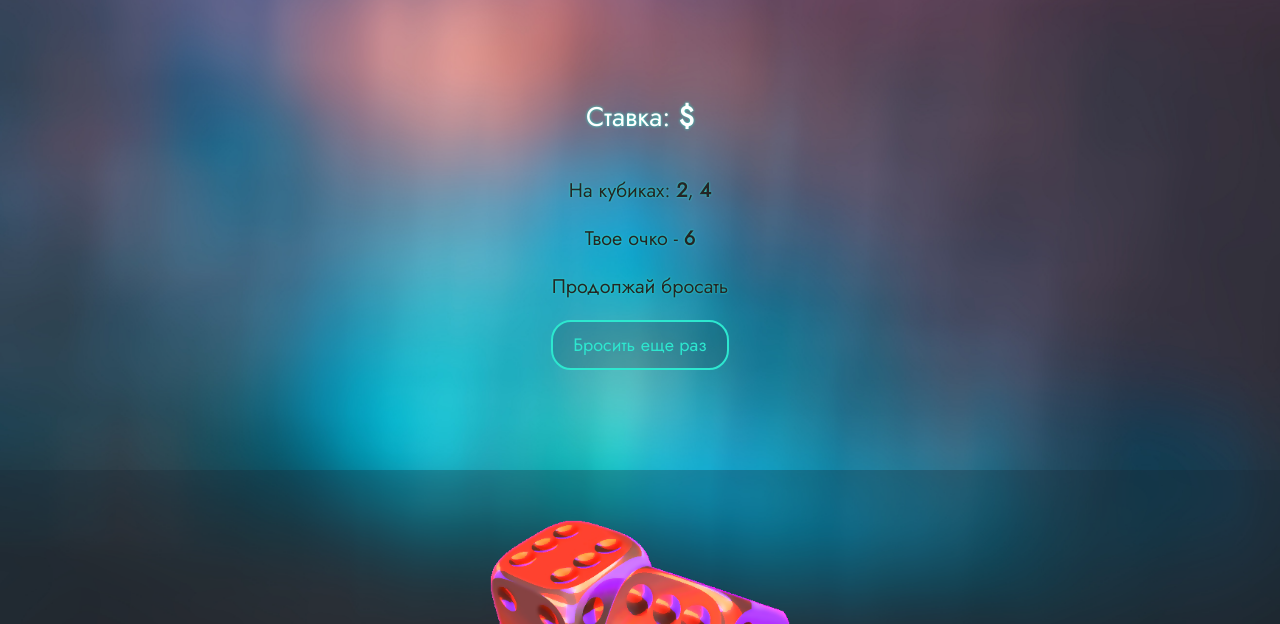
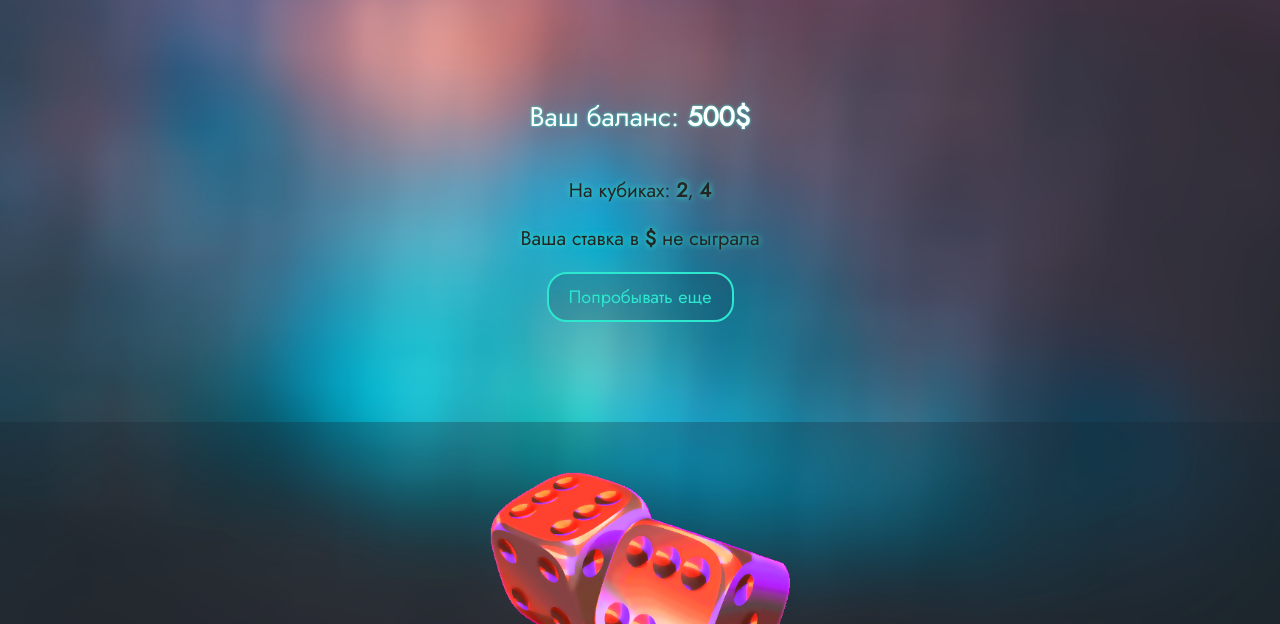
Before and after one commit to sasha-odintsov/casino, a plain HTML site: page index.html in a window 1280 px wide. Both pictures are taken after a click on the button "Бросить кубики". Shown: the part 176-800 px from the top of the page. Drawn offline with Linux system fonts and the light colour scheme.

Commit message:
Refactioring js file without point

```diff
--- a/index.html
+++ b/index.html
@@ -64,7 +64,7 @@
                 Продолжай бросать
             </p>
             <form>
-                <button type="button" class="button">Бросить еще раз</button>
+                <button type="button" class="button" onclick="rollDice('sum')">Бросить еще раз</button>
             </form>
         </section>
         <!-- footer -->
--- a/js/main.js
+++ b/js/main.js
@@ -13,52 +13,125 @@ function getRandomInt(min, max) {
 }
 
 let balance = 500;
+let rolledPoint = 0;
 
 document.querySelector("#balance").innerHTML = balance + "$";
 
+//----without point----
 function rollDice() {
     let cube1 = getRandomInt(1, 6);
     let cube2 = getRandomInt(1, 6);
-    let sum = cube1 + cube2;
     let betWin = document.getElementById("bet").value * 2;
     let bet = document.getElementById("bet").value;
     document.getElementById("balance-result").innerHTML = balance + "$";
-    if (sum === 7 || sum === 11) {
+    if (getResultDice(cube1, cube2) === "win") {
         layout("bet-result");
         document.getElementById("result-text").innerHTML = `Вы выграли, и получаете <strong>${betWin}$</strong>`;
         balance = balance + betWin;
         document.getElementById("balance").innerHTML = balance + "$";
-    } else if (sum === 2 || sum === 8 || sum === 12) {
+    } else {
         layout("bet-result");
         document.getElementById("result-text").innerHTML = `Ваша ставка в <strong>${bet}$</strong> не сыграла`;
         balance = balance - bet;
         document.getElementById("balance").innerHTML = balance + "$";
-    } else {
-        layout("bet-point");
-        document.getElementById("bet-amound").innerHTML = bet + "$";
-        document.getElementById("point").innerHTML = sum;
-        document.getElementById("dice-first-point").innerHTML = cube1;
-        document.getElementById("dice-second-point").innerHTML = cube2;
-        // getResultPoint(cube1, cube2, sum);
-        // if (sum === 7) {
-        //     document.querySelector(".point-txt").innerHTML = `Вы проиграли ${bet}$`
-        //     balance = balance - bet;
-        // } else if (sum === sum) {
-        //     document.querySelector(".point-txt").innerHTML = `Вы выграли ${betWin}$`
-        //     balance = balance + betWin;
-        // }
-
-        // document.getElementById("result-text").innerHTML = `Твое очко - <strong>${sum}</strong> <br> Продолжай бросать`;
     }
     document.getElementById("dice-first-result").innerHTML = cube1;
     document.getElementById("dice-second-result").innerHTML = cube2;
 }
 
+function getResultDice(a, b) {
+    let sum = a + b;
+    if (sum === 7 || sum === 11) {
+        return "win";
+    } else  {
+        return "lose";
+    }
+}
+
+//----point try------
+// function rollDice() {
+    // let cube1 = getRandomInt(1, 6);
+    // let cube2 = getRandomInt(1, 6);
+    // let sum = cube1 + cube2;
+    // let betWin = document.getElementById("bet").value * 2;
+    // let bet = document.getElementById("bet").value;
+    // let point = getResultPoint(cube1, cube2, rolledPoint);
+    // document.getElementById("balance-result").innerHTML = balance + "$";
+    // if (getResultDice(cube1, cube2) === "win") {
+    //     layout("bet-result");
+    //     document.getElementById("result-text").innerHTML = `Вы выграли, и получаете <strong>${betWin}$</strong>`;
+    //     balance = balance + betWin;
+    //     document.getElementById("balance").innerHTML = balance + "$";
+    // } else if (getResultDice(cube1, cube2) === "lose") {
+    //     layout("bet-result");
+    //     document.getElementById("result-text").innerHTML = `Ваша ставка в <strong>${bet}$</strong> не сыграла`;
+    //     balance = balance - bet;
+    //     document.getElementById("balance").innerHTML = balance + "$";
+    // } else {
+    //     layout("bet-point");
+    //     document.getElementById("bet-amound").innerHTML = bet + "$";
+    //     document.getElementById("point").innerHTML = sum;
+    //     document.getElementById("dice-first-point").innerHTML = cube1;
+    //     document.getElementById("dice-second-point").innerHTML = cube2;
+
+
+        //-----------------------
+        // rolledPoint === sum;
+        // if (rolledPoint) {
+        //     getResultPoint(cube1, cube2, rolledPoint) === getResultDice(cube1, cube2);
+        // }
+
+
+
+
+        // getResultPoint(cube1, cube2, rolledPoint, balance, bet, betWin);
+        //-----------------------
+
+
+        // if (point === "lose") {
+        //     document.querySelector(".point-txt").innerHTML = `Вы проиграли <strong>${bet}$</strong>`
+        //     balance = balance - bet;
+        // } else if (point === "win") {
+        //     document.querySelector(".point-txt").innerHTML = `Вы выграли <strong>${betWin}$</strong>`
+        //     balance = balance + betWin;
+        // } else {
+        //     document.getElementById("result-text").innerHTML = `Твое очко - <strong>${sum}</strong> <br> Продолжай бросать`;
+        // }
+
+
+
+        // if (sum === 7) {
+        //     document.querySelector(".point-txt").innerHTML = `Вы проиграли <strong>${bet}$</strong>`
+        //     balance = balance - bet;
+        // } else if (sum === sum) {
+        //     document.querySelector(".point-txt").innerHTML = `Вы выграли <strong>${betWin}$</strong>`
+        //     balance = balance + betWin;
+        // }
+
+        // document.getElementById("result-text").innerHTML = `Твое очко - <strong>${sum}</strong> <br> Продолжай бросать`;
+//     }
+//     document.getElementById("dice-first-result").innerHTML = cube1;
+//     document.getElementById("dice-second-result").innerHTML = cube2;
+// }
+
+
+//--------with point---------
+// function getResultDice(a, b) {
+//     let sum = a + b;
+//     if (sum === 7 || sum === 11) {
+//         return "win";
+//     } else if (sum === 2 || sum === 8 || sum === 12) {
+//         return "lose";
+//     } else {
+//         return "point";
+//     }
+// }
+
 function tryMore() {
     layout("bet-form");
 }
 
-function getResultPoint(a, b , point) {
+function getResultPoint(a, b, point) {
     let sum = a + b;
     if (sum === 7) {
         return "lose";
--- a/style/main.scss
+++ b/style/main.scss
@@ -47,7 +47,7 @@ body {
 
         .section-description, #result-text {
             font-size: 1.1rem;
-            text-shadow: 0px 0px 2px $colorMain;
+            text-shadow: 0px 0px 6px $colorMain;
             color: $colorDesc;
             margin: 20px;
         }
```
Also changed, not shown: style/main.css, 1 other file.
